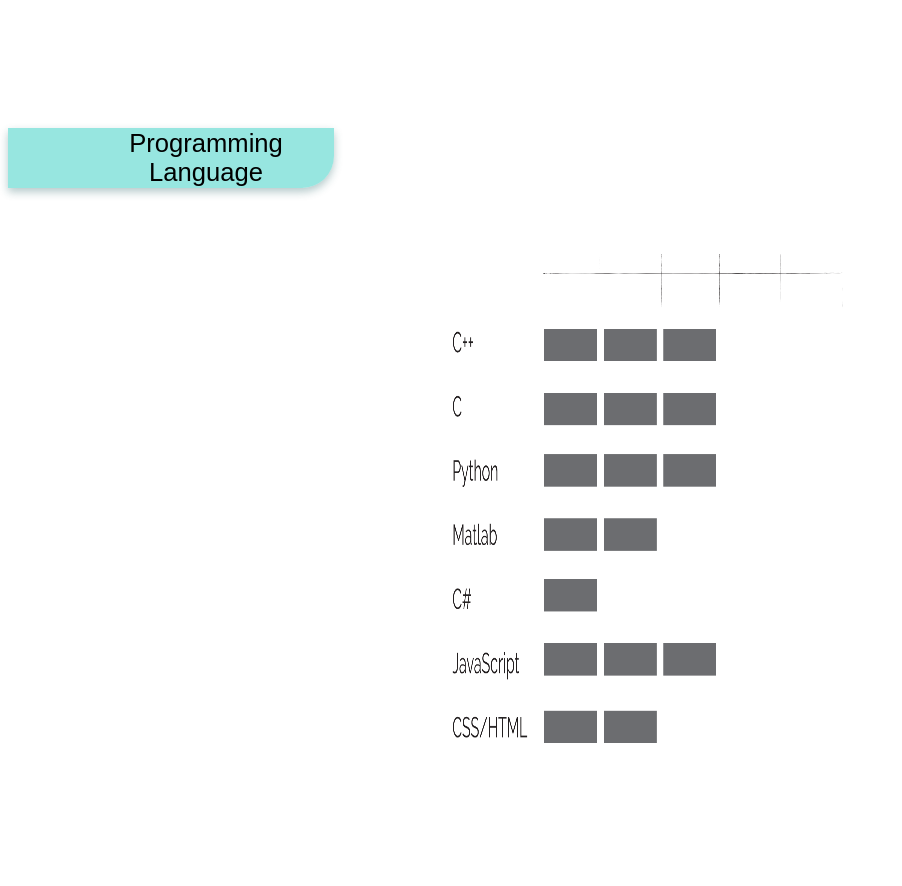
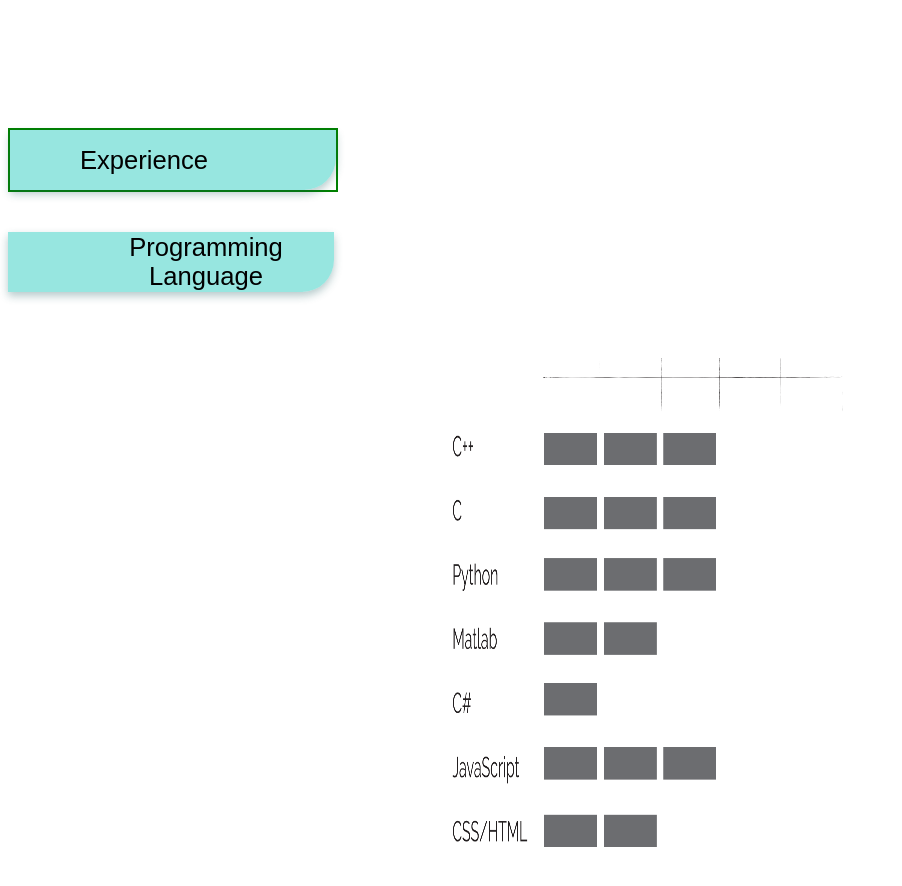
Before and after one commit to LuisGerar321/PortfolioReact, a React (Create React App) app: page / in a window 1280 px wide. Shown: the part 2360-3246 px from the top of the page, without its empty margins (0-902 px from the left). Built offline with nearby package versions, Linux system fonts and the light colour scheme.

Commit message:
I add a new section experience!

```diff
--- a/src/App.js
+++ b/src/App.js
@@ -193,11 +193,16 @@ function App() {
           </ul>
 
         </div>
+      </section>
 
 
+      <section id = "Experience" className =  "ExperienceContainer">
+        <div className =  "TagBar">
+          <h1>Experience</h1>
+        </div>
+      </section>
 
 
-      </section>
 
       <section id = "ProgrammingLevel" className =  "ProgrammingLanguageContainer">
 
```
